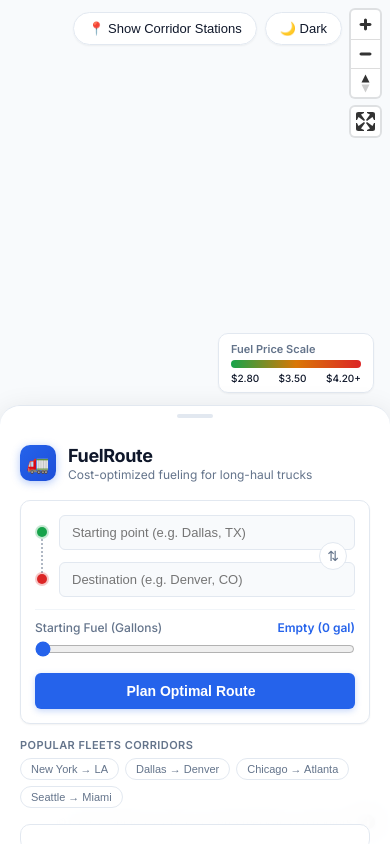
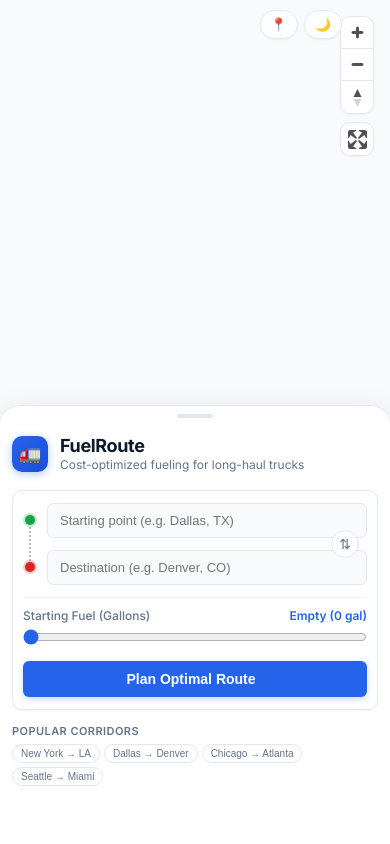
Before and after one commit to sujalmeena7/spotter-fuel-route-planner, a Django app: page / in a window 390 px wide. Run offline with Django 5.2, Linux system fonts and the light colour scheme.

Commit message:
fix(web): fix mobile overflow, control styling, input overlap, and light theme

```diff
--- a/static/web/css/app.css
+++ b/static/web/css/app.css
@@ -2,7 +2,8 @@
    FuelRoute Production Design Tokens & Styles
    ========================================================================== */
 
-:root {
+:root,
+[data-theme="light"] {
     --font-sans: 'Inter', -apple-system, BlinkMacSystemFont, 'Segoe UI', Roboto, Helvetica, Arial, sans-serif;
     --font-mono: 'JetBrains Mono', ui-monospace, SFMono-Regular, Menlo, Monaco, Consolas, monospace;
 
@@ -63,7 +64,7 @@
 }
 
 /* Base Reset & Typography */
-* {
+*, *::before, *::after {
     box-sizing: border-box;
     margin: 0;
     padding: 0;
@@ -351,7 +352,7 @@ body, html {
 
 .waypoint-input-wrap input {
     width: 100%;
-    padding: 9px 12px;
+    padding: 9px 44px 9px 12px; /* 44px right padding prevents overlap with swap button */
     border: 1px solid var(--border);
     border-radius: var(--radius-sm);
     font-size: 13px;
@@ -359,6 +360,7 @@ body, html {
     background: var(--bg);
     outline: none;
     transition: all 150ms ease;
+    box-sizing: border-box;
 }
 
 .waypoint-input-wrap input:focus {
@@ -1027,8 +1029,97 @@ body, html {
 .popup-price.tier-mid { color: var(--warn); }
 .popup-price.tier-high { color: var(--danger); }
 
+
+/* Empty sections hiding - prevents empty bordered boxes */
+.results-container:empty,
+.kpi-section:empty,
+.chart-section:empty,
+.timeline-section:empty {
+    display: none !important;
+    border: none !important;
+    padding: 0 !important;
+    margin: 0 !important;
+    height: 0 !important;
+}
+
 /* ==========================================================================
-   Responsive Breakpoints (Mobile Bottom Sheet)
+   MapLibre Controls Theming (Glass/Surface Dark & Light)
+   ========================================================================== */
+.maplibregl-ctrl-top-right {
+    top: 16px;
+    right: 16px;
+    display: flex;
+    flex-direction: column;
+    gap: 8px;
+    z-index: 15;
+}
+
+.maplibregl-ctrl-group {
+    background: var(--surface) !important;
+    backdrop-filter: var(--glass-blur) !important;
+    border: 1px solid var(--border) !important;
+    border-radius: var(--radius-md) !important;
+    box-shadow: var(--shadow-sm) !important;
+    overflow: hidden !important;
+    margin: 0 !important;
+}
+
+.maplibregl-ctrl-group button {
+    background-color: transparent !important;
+    border: none !important;
+    border-bottom: 1px solid var(--border) !important;
+    width: 32px !important;
+    height: 32px !important;
+    cursor: pointer;
+    transition: background-color 150ms ease;
+    display: flex !important;
+    align-items: center !important;
+    justify-content: center !important;
+}
+
+.maplibregl-ctrl-group button:last-child {
+    border-bottom: none !important;
+}
+
+.maplibregl-ctrl-group button:hover {
+    background-color: var(--surface-hover) !important;
+}
+
+.maplibregl-ctrl-group button:focus {
+    outline: none !important;
+}
+
+.maplibregl-ctrl-group button .maplibregl-ctrl-icon {
+    opacity: 0.85;
+}
+
+[data-theme="dark"] .maplibregl-ctrl-group button .maplibregl-ctrl-icon {
+    filter: invert(1) brightness(1.2);
+}
+
+.maplibregl-ctrl-attrib {
+    background: var(--surface) !important;
+    backdrop-filter: var(--glass-blur) !important;
+    color: var(--text-muted) !important;
+    border: 1px solid var(--border) !important;
+    border-radius: var(--radius-sm) !important;
+    font-size: 10px !important;
+    padding: 2px 6px !important;
+    box-shadow: var(--shadow-sm) !important;
+}
+
+.maplibregl-ctrl-attrib a {
+    color: var(--text-muted) !important;
+    text-decoration: none !important;
+}
+
+.maplibregl-ctrl-attrib a:hover {
+    color: var(--brand) !important;
+    text-decoration: underline !important;
+}
+
+/* ==========================================================================
+   Responsive Breakpoints (Mobile Bottom Sheet & 360px-390px Viewports)
    ========================================================================== */
 
 @media (max-width: 1023px) {
@@ -1038,15 +1129,25 @@ body, html {
         left: 0;
         right: 0;
         width: 100%;
+        max-width: 100vw;
         height: 52vh; /* initial snap point */
         border-radius: 20px 20px 0 0;
         border-bottom: none;
         border-left: none;
         border-right: none;
+        box-sizing: border-box;
     }
 
     .drag-handle {
         display: flex;
+    }
+
+    .panel-scroll-body {
+        padding: 14px 16px;
+        width: 100%;
+        max-width: 100vw;
+        box-sizing: border-box;
+        overflow-x: hidden;
     }
 
     .map-top-controls {
@@ -1059,6 +1160,99 @@ body, html {
     }
 }
 
+@media (max-width: 640px) {
+    .map-top-controls {
+        top: 10px;
+        right: 48px;
+        gap: 6px;
+    }
+
+    .map-control-btn {
+        padding: 6px 10px;
+        font-size: 13px;
+    }
+
+    .map-control-btn .btn-text {
+        display: none;
+    }
+
+    .price-legend-box {
+        display: none !important;
+    }
+
+    .floating-panel {
+        width: 100%;
+        max-width: 100vw;
+        box-sizing: border-box;
+    }
+
+    .panel-scroll-body {
+        padding: 12px 14px;
+        width: 100%;
+        max-width: 100vw;
+        box-sizing: border-box;
+        overflow-x: hidden;
+    }
+
+    .kpi-grid {
+        grid-template-columns: repeat(2, minmax(0, 1fr));
+        gap: 8px;
+    }
+
+    .kpi-card {
+        padding: 10px;
+        min-width: 0;
+    }
+
+    .hero-cost {
+        font-size: 22px;
+    }
+
+    .chips-list {
+        display: flex;
+        flex-wrap: wrap;
+        gap: 6px;
+        width: 100%;
+    }
+
+    .example-chip {
+        white-space: nowrap;
+    }
+
+    .slider-container input[type="range"] {
+        width: 100%;
+        min-width: 0;
+    }
+}
+
+@media (max-width: 390px) {
+    .panel-scroll-body {
+        padding: 10px 12px;
+    }
+
+    .route-input-card {
+        padding: 12px 10px;
+    }
+
+    .kpi-grid {
+        grid-template-columns: 1fr;
+    }
+
+    .kpi-card.hero,
+    .kpi-card.savings {
+        grid-column: span 1;
+    }
+
+    .chips-list {
+        gap: 4px;
+    }
+
+    .example-chip {
+        font-size: 10px;
+        padding: 3px 8px;
+    }
+}
+
 /* Prefers Reduced Motion */
 @media (prefers-reduced-motion: reduce) {
     * {
--- a/static/web/js/map.js
+++ b/static/web/js/map.js
@@ -17,9 +17,13 @@ export function setupMap({
     onStopClick,
 }) {
     // 1. Theme determination
+    const urlParams = new URLSearchParams(window.location.search);
+    const urlTheme = urlParams.get('theme');
     const savedTheme = localStorage.getItem('fuelroute_theme');
     const systemPrefersDark = window.matchMedia('(prefers-color-scheme: dark)').matches;
-    let currentTheme = savedTheme || (systemPrefersDark ? 'dark' : 'light');
+    let currentTheme = (urlTheme === 'light' || urlTheme === 'dark')
+        ? urlTheme
+        : (savedTheme || (systemPrefersDark ? 'dark' : 'light'));
 
     document.documentElement.setAttribute('data-theme', currentTheme);
 
@@ -36,7 +40,6 @@ export function setupMap({
     map.addControl(new maplibregl.FullscreenControl(), 'top-right');
     map.addControl(
         new maplibregl.AttributionControl({
-            customAttribution: '© OpenFreeMap, CARTO, OpenStreetMap contributors',
             compact: true,
         }),
         'bottom-right'
@@ -47,12 +50,19 @@ export function setupMap({
     let showCandidates = false;
     let drawInAnimFrame = null;
 
-    // 2. Theme Switching
+    // 2. Theme Switching & UI State
+    function updateThemeBtn(theme) {
+        if (!themeToggleBtn) return;
+        const icon = theme === 'dark' ? '☀️' : '🌙';
+        const label = theme === 'dark' ? ' Light' : ' Dark';
+        themeToggleBtn.innerHTML = `<span class="btn-icon">${icon}</span><span class="btn-text">${label}</span>`;
+    }
+
     function setTheme(theme) {
         currentTheme = theme;
         document.documentElement.setAttribute('data-theme', theme);
         localStorage.setItem('fuelroute_theme', theme);
-        themeToggleBtn.textContent = theme === 'dark' ? '☀️ Light' : '🌙 Dark';
+        updateThemeBtn(theme);
         map.setStyle(STYLES[theme]);
         map.once('style.load', () => {
             if (currentPlanData) {
@@ -61,16 +71,23 @@ export function setupMap({
         });
     }
 
-    themeToggleBtn.textContent = currentTheme === 'dark' ? '☀️ Light' : '🌙 Dark';
+    updateThemeBtn(currentTheme);
     themeToggleBtn.addEventListener('click', () => {
         setTheme(currentTheme === 'dark' ? 'light' : 'dark');
     });
 
     // 3. Corridor Candidates Toggle
+    function updateCorridorBtn() {
+        if (!corridorToggleBtn) return;
+        const text = showCandidates ? ' Hide Corridor Stations' : ' Show Corridor Stations';
+        corridorToggleBtn.innerHTML = `<span class="btn-icon">📍</span><span class="btn-text">${text}</span>`;
+    }
+
+    updateCorridorBtn();
     corridorToggleBtn.addEventListener('click', () => {
         showCandidates = !showCandidates;
         corridorToggleBtn.classList.toggle('active', showCandidates);
-        corridorToggleBtn.textContent = showCandidates ? '📍 Hide Corridor Stations' : '📍 Show Corridor Stations';
+        updateCorridorBtn();
         if (map.getLayer('corridor-candidates-layer')) {
             map.setLayoutProperty(
                 'corridor-candidates-layer',
--- a/templates/web/map.html
+++ b/templates/web/map.html
@@ -29,10 +29,10 @@
     <!-- Map Top Right Overlay Controls -->
     <div class="map-top-controls" role="toolbar" aria-label="Map Controls">
         <button type="button" class="map-control-btn" id="btn-corridor-toggle" title="Toggle candidate fuel stations within 10-mile corridor">
-            📍 Show Corridor Stations
+            <span class="btn-icon">📍</span><span class="btn-text"> Show Corridor Stations</span>
         </button>
         <button type="button" class="map-control-btn" id="btn-theme-toggle" title="Toggle Light/Dark Map Theme">
-            🌙 Dark
+            <span class="btn-icon">🌙</span><span class="btn-text"> Dark</span>
         </button>
     </div>
 
@@ -122,7 +122,7 @@
 
             <!-- Example Chips -->
             <div class="example-chips-wrap">
-                <div class="example-chips-title">Popular Fleets Corridors</div>
+                <div class="example-chips-title">Popular corridors</div>
                 <div class="chips-list">
                     <button type="button" class="example-chip" data-start="New York, NY" data-finish="Los Angeles, CA">New York → LA</button>
                     <button type="button" class="example-chip" data-start="Dallas, TX" data-finish="Denver, CO">Dallas → Denver</button>
```
